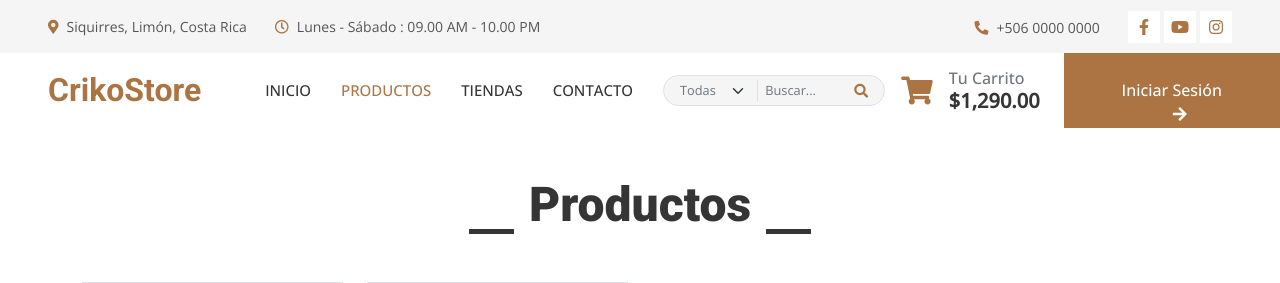
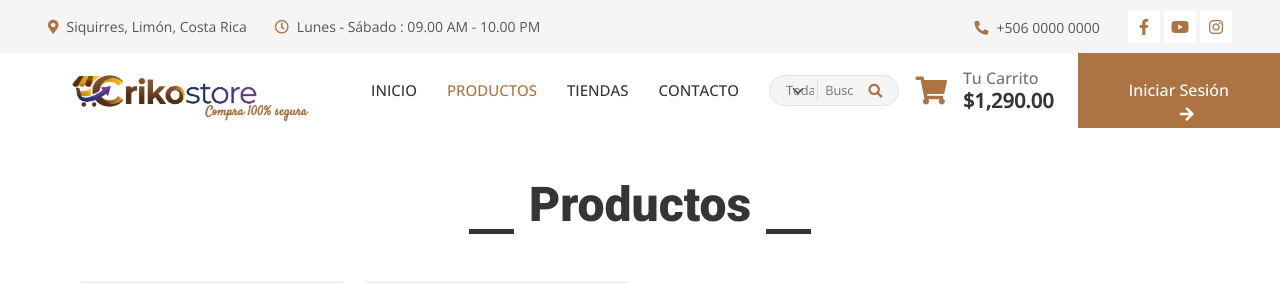
Before and after one commit to AlisonC017/tienda_online_laravel, a Laravel app: page /p in a window 1280 px wide. Shown: the top 283 px of the page. Run offline with Laravel 12, Linux system fonts and the light colour scheme; parts of the project's set-up code (start-up, migrations or seed data) failed here and were passed over; some libraries are stand-ins or nearby versions.

Commit message:
Login con google funcional, logos

```diff
--- a/resources/views/layouts/admin/header.blade.php
+++ b/resources/views/layouts/admin/header.blade.php
@@ -3,7 +3,8 @@
         <!-- Logo Header -->
         <div class="logo-header" data-background-color="dark">
             <a href="{{ route('admin.index') }}" class="logo">
-                <img src="assets/img/kaiadmin/logo_light.svg" alt="navbar brand" class="navbar-brand" height="20" />
+                <img src="{{ asset('uploads/logo.png') }}" alt="navbar brand" class="navbar-brand"
+                    style="height: 118px; width: auto; max-height: none; margin-left:-19px; background: radial-gradient(ellipse at center, rgba(255, 255, 255, 0.09) 0%, rgba(255, 255, 255, 0) 72%);" />
             </a>
             <div class="nav-toggle">
                 <button class="btn btn-toggle toggle-sidebar">
@@ -74,7 +75,8 @@
                 </li>
 
                 <li class="nav-item topbar-user dropdown hidden-caret">
-                    <a class="dropdown-toggle profile-pic" data-bs-toggle="dropdown" href="#" aria-expanded="false">
+                    <a class="dropdown-toggle profile-pic" data-bs-toggle="dropdown" href="#"
+                        aria-expanded="false">
                         <div class="avatar-sm">
                             <img src="assets/img/profile.jpg" alt="..." class="avatar-img rounded-circle" />
                         </div>
--- a/resources/views/layouts/admin/sidebar.blade.php
+++ b/resources/views/layouts/admin/sidebar.blade.php
@@ -3,7 +3,8 @@
         <!-- Logo Header -->
         <div class="logo-header" data-background-color="dark">
             <a href="{{ route('admin.index') }}" class="logo">
-                <img src="assets/img/kaiadmin/logo_light.svg" alt="navbar brand" class="navbar-brand" height="20" />
+                <img src="{{ asset('uploads/logo.png') }}" alt="navbar brand" class="navbar-brand"
+                    style="height: 118px; width: auto; max-height: none; margin-left:-19px; background: radial-gradient(ellipse at center, rgba(255, 255, 255, 0.164) 0%, rgba(255, 255, 255, 0) 72%);" />
             </a>
             <div class="nav-toggle">
                 <button class="btn btn-toggle toggle-sidebar">
--- a/resources/views/layouts/landing/css.blade.php
+++ b/resources/views/layouts/landing/css.blade.php
@@ -21,3 +21,6 @@
 
 <!-- Template Stylesheet -->
 <link href="{{ asset('themes/landing/css/style.css') }}" rel="stylesheet">
+
+<link href="https://fonts.googleapis.com/css2?family=Kalam:wght@700&family=Pacifico&family=Satisfy&display=swap"
+    rel="stylesheet">
--- a/resources/views/layouts/landing/header.blade.php
+++ b/resources/views/layouts/landing/header.blade.php
@@ -32,8 +32,12 @@
 <!-- Navbar Start -->
 <nav class="navbar navbar-expand-lg bg-white navbar-light sticky-top p-0">
     <a href="{{ route('inicio') }}" class="navbar-brand d-flex align-items-center px-4 px-lg-5">
-        <h2 class="m-0 text-primary">CrikoStore</h2>
+        <img src="{{ asset('uploads/logo.png') }}" alt="Logo" class="navbar-brand" style="height: 140px;">
+        <h5 class=" text-primary" style="font-size: 13px; margin-left: -92px; padding-top: 52px; font-family: Satisfy;">
+            Compra 100% segura</h5>
     </a>
+
+
 
     <button type="button" class="navbar-toggler me-4" data-bs-toggle="collapse" data-bs-target="#navbarCollapse">
         <span class="navbar-toggler-icon"></span>
--- a/resources/views/layouts/tienda/header.blade.php
+++ b/resources/views/layouts/tienda/header.blade.php
@@ -3,7 +3,8 @@
         <!-- Logo Header -->
         <div class="logo-header" data-background-color="dark">
             <a href="{{ route('tienda.index') }}" class="logo">
-                <img src="assets/img/kaiadmin/logo_light.svg" alt="navbar brand" class="navbar-brand" height="20" />
+                <img src="{{ asset('uploads/logo.png') }}" alt="navbar brand" class="navbar-brand"
+                    style="height: 118px; width: auto; max-height: none; margin-left:-19px; background: radial-gradient(ellipse at center, rgba(255, 255, 255, 0.164) 0%, rgba(255, 255, 255, 0) 72%);" />
             </a>
             <div class="nav-toggle">
                 <button class="btn btn-toggle toggle-sidebar">
@@ -74,7 +75,8 @@
                 </li>
 
                 <li class="nav-item topbar-user dropdown hidden-caret">
-                    <a class="dropdown-toggle profile-pic" data-bs-toggle="dropdown" href="#" aria-expanded="false">
+                    <a class="dropdown-toggle profile-pic" data-bs-toggle="dropdown" href="#"
+                        aria-expanded="false">
                         <div class="avatar-sm">
                             <img src="assets/img/profile.jpg" alt="..." class="avatar-img rounded-circle" />
                         </div>
--- a/resources/views/layouts/tienda/sidebar.blade.php
+++ b/resources/views/layouts/tienda/sidebar.blade.php
@@ -3,7 +3,8 @@
         <!-- Logo Header -->
         <div class="logo-header" data-background-color="dark">
             <a href="{{ route('tienda.index') }}" class="logo">
-                <img src="assets/img/kaiadmin/logo_light.svg" alt="navbar brand" class="navbar-brand" height="20" />
+                <img src="{{ asset('uploads/logo.png') }}" alt="navbar brand" class="navbar-brand"
+                    style="height: 118px; width: auto; max-height: none; margin-left:-19px; background: radial-gradient(ellipse at center, rgba(255, 255, 255, 0.164) 0%, rgba(255, 255, 255, 0) 72%);" />
             </a>
             <div class="nav-toggle">
                 <button class="btn btn-toggle toggle-sidebar">
--- a/routes/web.php
+++ b/routes/web.php
@@ -64,7 +64,9 @@ Route::middleware(['auth'])->group(function () {
 
 // RUTAS DEL MIDDLEWARE ALIIIII
 
+
 Route::middleware('guest')->group(function () {
+
     Route::view('/login', 'login')->name('login');
     Route::view('/registro', 'login', ['tab' => 'signup'])->name('register');
 
```
Also changed, not shown: resources/views/login.blade.php (+6 -3 lines), public/uploads/logo.png (added).
